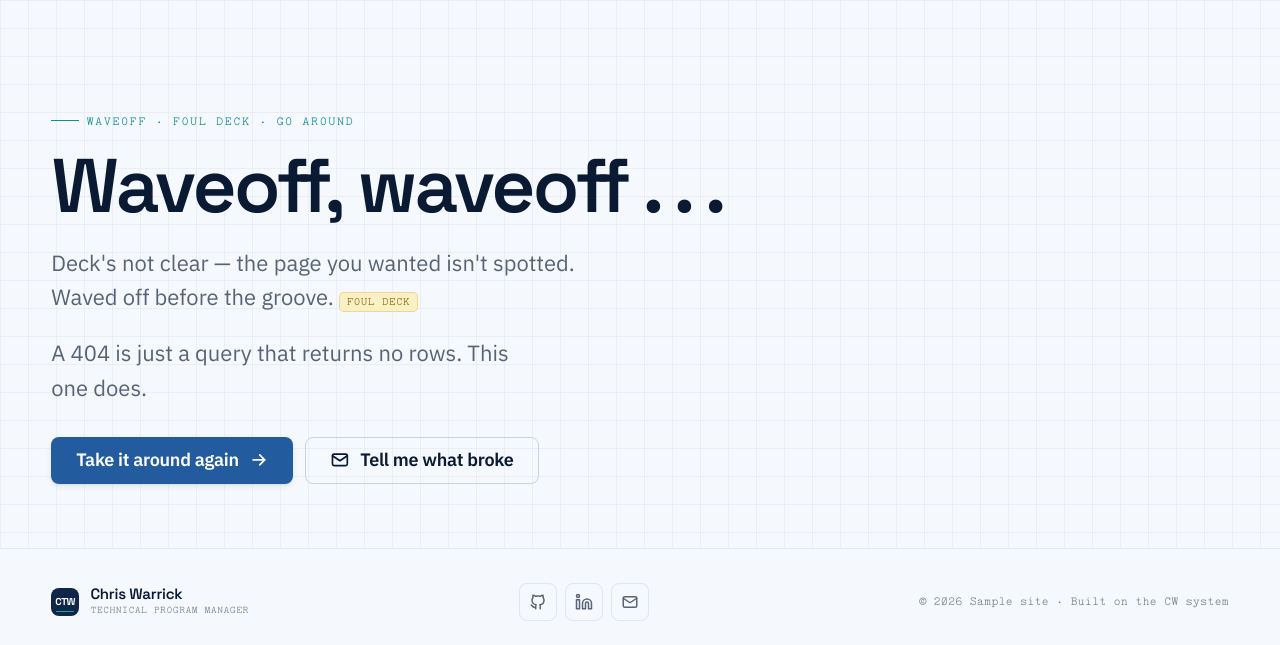
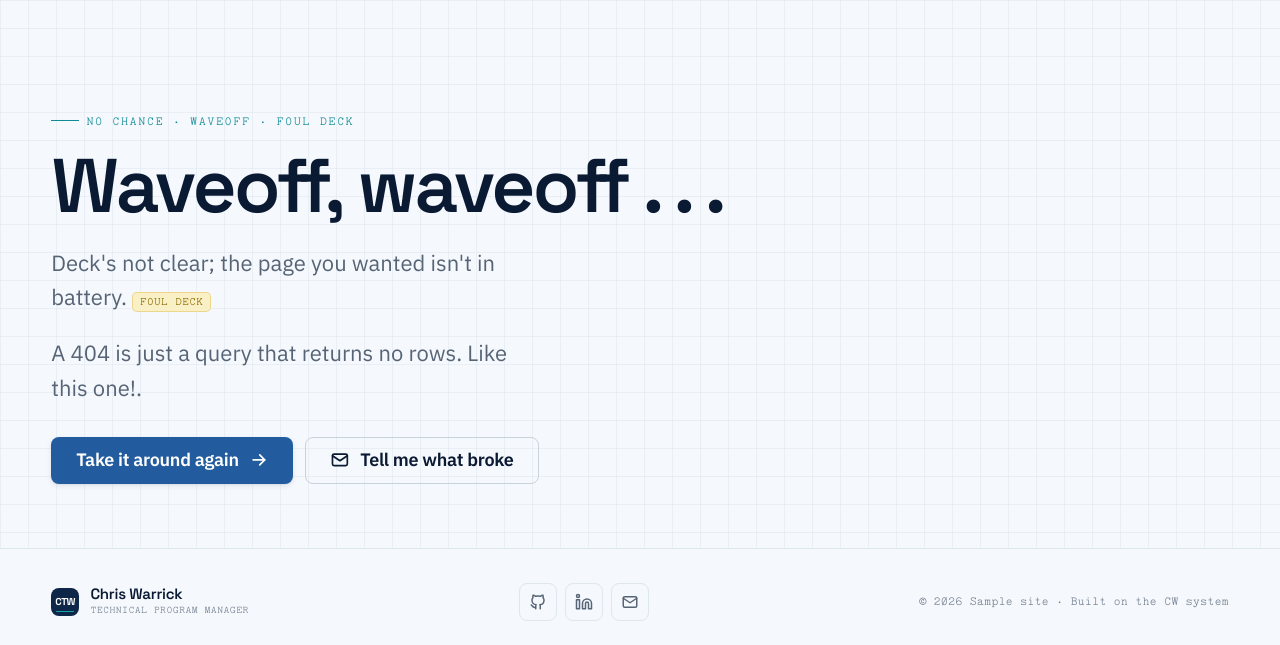
Before and after one commit to ctwarrick/ctwarrick-dev, a Python web app: template templates/404.html in a window 1280 px wide. Shown: the part 69-714 px from the top of the page. Run offline with Jinja, Linux system fonts and the light colour scheme; the template is opened without the code that fills it: most values are stand-ins (such as "Sample title", 1, 10 or a date in 2020).

Commit message:
Edit content in 404

```diff
--- a/templates/404.html
+++ b/templates/404.html
@@ -19,13 +19,13 @@
 {% block content %}
 <section class="hero cw-grid-bg">
   <div class="wrap">
-    {{ kicker("Waveoff · Foul deck · Go around") }}
+    {{ kicker("No chance · Waveoff · Foul deck") }}
     <h1>Waveoff, waveoff . . .</h1>
     <p class="hero__lead">
-      Deck's not clear — the page you wanted isn't spotted. Waved off before the groove.
+      Deck's not clear; the page you wanted isn't in battery.
       {{ badge("FOUL DECK", variant="gold") }}
     </p>
-    <p class="hero__lead">A 404 is just a query that returns no rows. This one does.</p>
+    <p class="hero__lead">A 404 is just a query that returns no rows. Like this one!.</p>
     <div class="hero__cta">
       {{ button("Take it around again", variant="primary", size="lg", href=url_for("home"), icon_right=icon("arrow-right", 18)) }}
       {{ button("Tell me what broke", variant="secondary", size="lg", href="mailto:" ~ site.email, icon=icon("mail", 18)) }}
```
